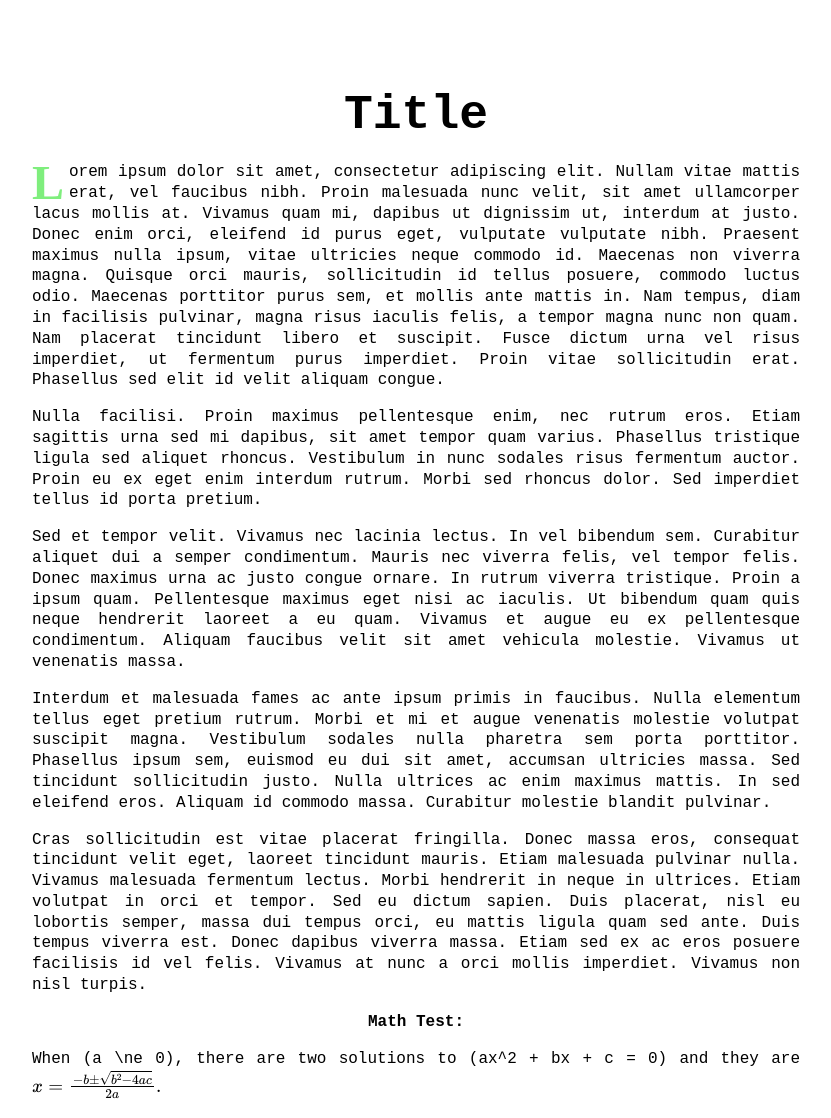
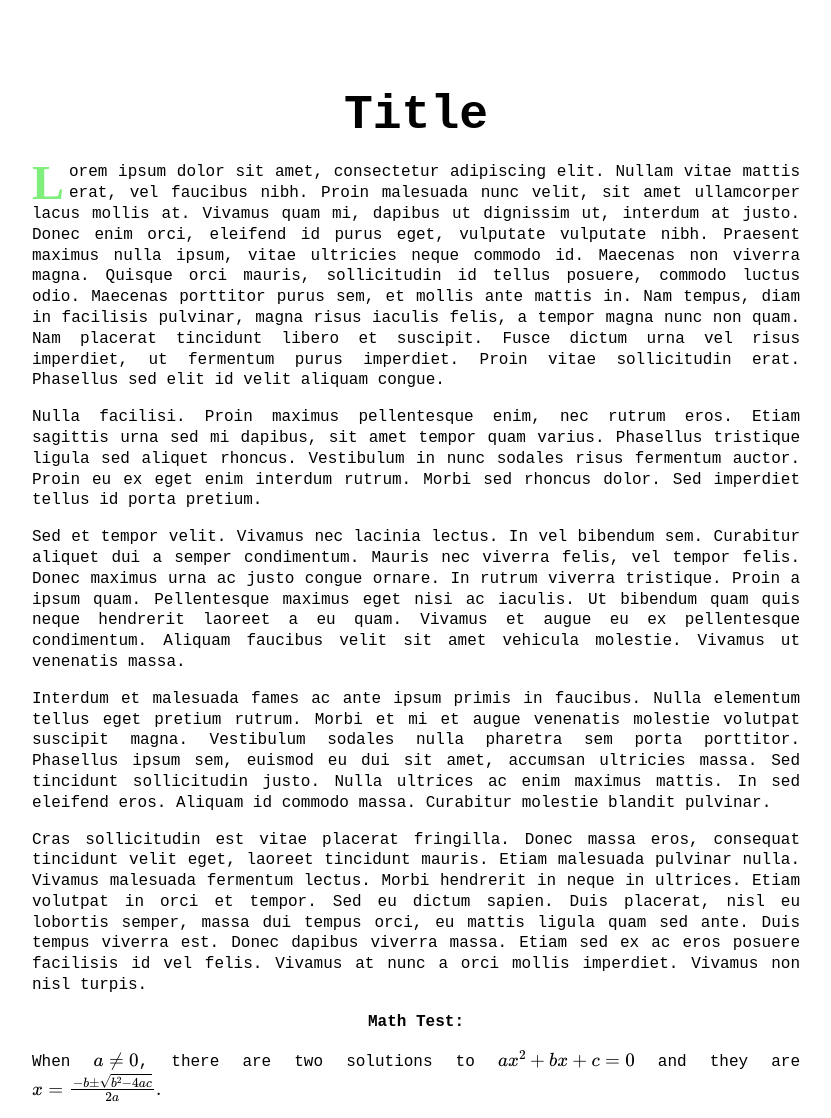
Before and after one commit to NNNILabs/NNNILabs.github.io, a Jekyll site: the page built from _posts/2024-09-23-Test.md, in a window 1280 px wide. Shown: the whole page, without its empty margins (224-1055 px from the left). Built offline with Jekyll 4.4.1, drawn with Linux system fonts in a browser that asks for light colours.

```diff
--- a/_posts/2024-09-23-Test.md
+++ b/_posts/2024-09-23-Test.md
@@ -17,5 +17,4 @@ Cras sollicitudin est vitae placerat fringilla. Donec massa eros, consequat tinc
 
 ## Math Test:
 
-When \(a \ne 0\), there are two solutions to \(ax^2 + bx + c = 0\) and they are
-$$x = {-b \pm \sqrt{b^2-4ac} \over 2a}.$$
+When \\(a \ne 0\\), there are two solutions to \\(ax^2 + bx + c = 0\\) and they are $$x = {-b \pm \sqrt{b^2-4ac} \over 2a}.$$
```
